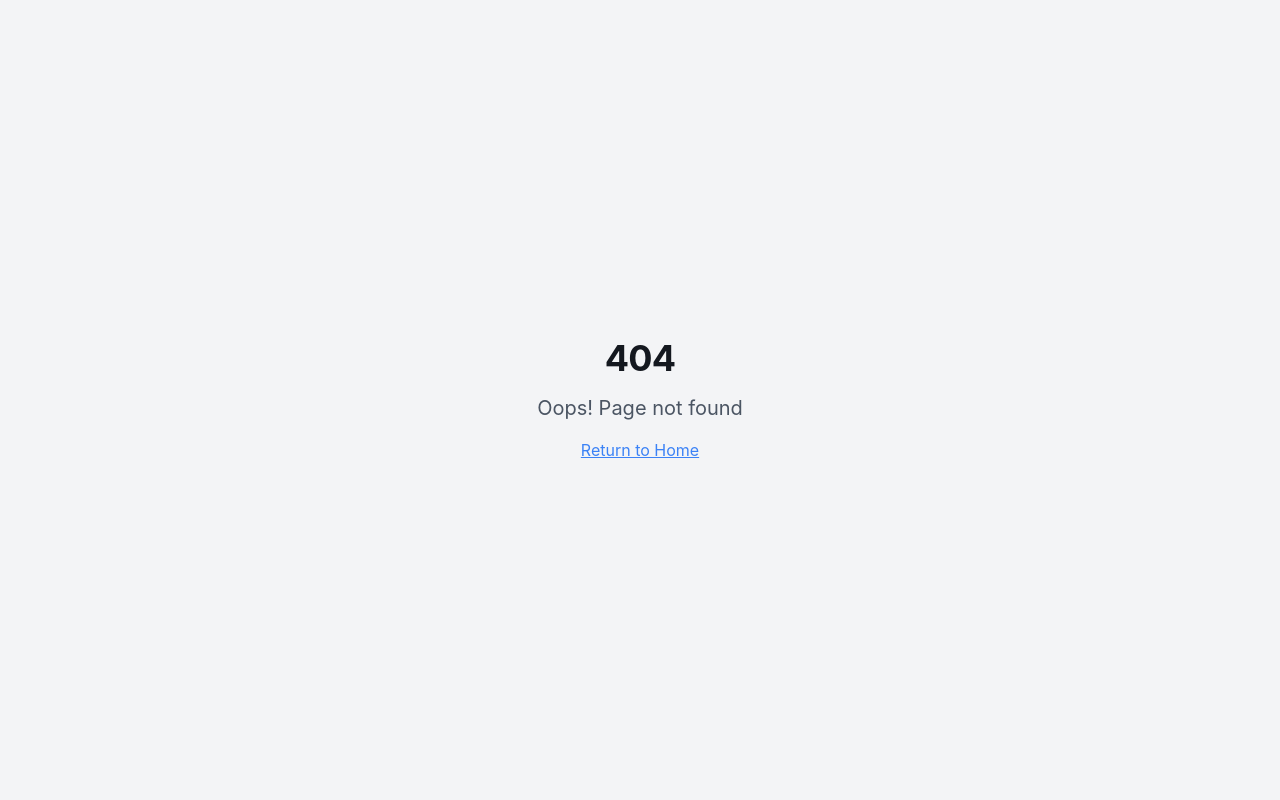
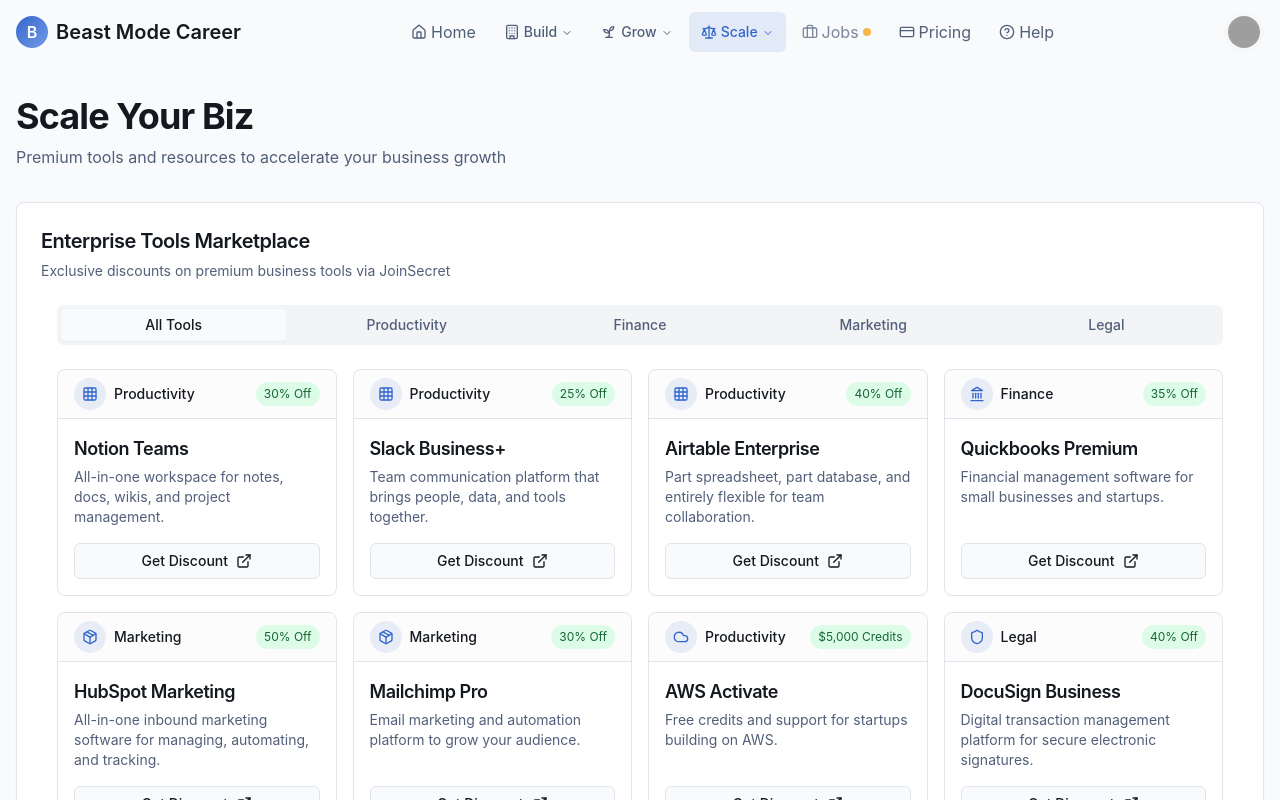
Before and after one commit to YGK13/v1-abandoned-career-beast-mode, a React (Vite) app: page /scale-your-biz in a window 1280 px wide. Before the commit this address had no page. Built offline with nearby package versions, Linux system fonts and the light colour scheme; grey boxes are pictures that could not be loaded.

Commit message:
Refactor: Rename and move business features
Rename "Build a Business" to "Start Your Biz" and move the Enterprise Tools Marketplace to a new "Scale Your Biz" page.

```diff
--- a/src/App.tsx
+++ b/src/App.tsx
@@ -24,6 +24,7 @@ import MonetizeExpertise from "./pages/MonetizeExpertise";
 import MonetizePlatformDetails from "./pages/MonetizePlatformDetails";
 import PromoteYourself from "./pages/PromoteYourself";
 import LinkedIn from "./pages/LinkedIn";
+import ScaleYourBiz from "./pages/ScaleYourBiz"; // Add this line
 
 const queryClient = new QueryClient();
 
@@ -50,6 +51,7 @@ const App = () => (
               <Route path="/coaching" element={<Coaching />} />
               <Route path="/coaching/one-on-one" element={<CoachingOneOnOne />} />
               <Route path="/lifedesign" element={<LifeDesign />} />
+              <Route path="/scale-your-biz" element={<ScaleYourBiz />} /> {/* Add this line */}
               <Route path="/help" element={<Help />} />
               <Route path="/pricing" element={<Pricing />} />
               <Route path="/checkout" element={<Checkout />} />
--- a/src/components/Navbar.tsx
+++ b/src/components/Navbar.tsx
@@ -1,4 +1,3 @@
-
 import React, { useState, useEffect } from "react";
 import { useLocation } from "react-router-dom";
 import {
@@ -58,7 +57,7 @@ const Navbar: React.FC = () => {
       children: [
         { path: "/career-docs", label: "Career Docs", icon: FileText },
         { path: "/linkedin", label: "LinkedIn", icon: Linkedin },
-        { path: "/build-business", label: "Build Your Business", icon: Factory },
+        { path: "/build-business", label: "Start Your Biz", icon: Factory },
         { path: "/manage-everything", label: "Manage Everything", icon: Users }
       ]
     },
@@ -85,7 +84,8 @@ const Navbar: React.FC = () => {
       label: "Scale",
       icon: Scale,
       children: [
-        { path: "/lifedesign", label: "Life Design", icon: Target }
+        { path: "/lifedesign", label: "Life Design", icon: Target },
+        { path: "/scale-your-biz", label: "Scale Your Biz", icon: Factory }
       ]
     },
     {
--- a/src/pages/BuildBusiness.tsx
+++ b/src/pages/BuildBusiness.tsx
@@ -1,4 +1,3 @@
-
 import React from "react";
 import Layout from "@/components/Layout";
 import DashboardCard from "@/components/DashboardCard";
@@ -188,7 +187,7 @@ const BuildBusiness = () => {
   return (
     <Layout>
       <div className="container mx-auto px-4 py-8">
-        <h1 className="text-4xl font-bold mb-2">Build Your Business</h1>
+        <h1 className="text-4xl font-bold mb-2">Start Your Biz</h1>
         <p className="text-muted-foreground mb-8">
           Essential resources to establish and grow your business
         </p>
@@ -297,56 +296,6 @@ const BuildBusiness = () => {
             </div>
           </DashboardCard>
         </div>
-
-        <div className="mb-12">
-          <DashboardCard
-            title="Enterprise Tools Marketplace"
-            subtitle="Exclusive discounts on premium business tools via JoinSecret"
-          >
-            <div className="p-4">
-              <Tabs defaultValue="all" className="w-full">
-                <TabsList className="w-full sm:w-auto mb-6 grid grid-cols-2 sm:grid-cols-5 gap-2">
-                  {categories.map(category => (
-                    <TabsTrigger key={category.id} value={category.id} className="whitespace-nowrap">
-                      {category.name}
-                    </TabsTrigger>
-                  ))}
-                </TabsList>
-
-                {categories.map(category => (
-                  <TabsContent key={category.id} value={category.id} className="mt-0">
-                    <div className="grid grid-cols-1 md:grid-cols-2 lg:grid-cols-4 gap-4">
-                      {filterTools(category.id).map((tool, index) => (
-                        <EnterpriseToolCard
-                          key={index}
-                          title={tool.title}
-                          description={tool.description}
-                          icon={tool.icon}
-                          category={tool.category}
-                          discount={tool.discount}
-                          url={tool.url}
-                        />
-                      ))}
-                    </div>
-                  </TabsContent>
-                ))}
-              </Tabs>
-
-              <div className="mt-6 p-4 border border-dashed rounded-lg bg-muted/10 text-center">
-                <p className="mb-4 text-muted-foreground">
-                  All deals are powered by JoinSecret. New offers are added regularly.
-                </p>
-                <Button
-                  variant="outline"
-                  onClick={() => window.open('https://joinsecret.com/', '_blank')}
-                >
-                  View All Deals on JoinSecret
-                  <ExternalLink className="w-4 h-4 ml-2" />
-                </Button>
-              </div>
-            </div>
-          </DashboardCard>
-        </div>
       </div>
     </Layout>
   );
--- /dev/null
+++ b/src/pages/ScaleYourBiz.tsx
@@ -0,0 +1,203 @@
+import React from "react";
+import Layout from "@/components/Layout";
+import { Tabs, TabsList, TabsTrigger, TabsContent } from "@/components/ui/tabs";
+import { Cloud, Grid3X3, Landmark, Package, Shield } from "lucide-react";
+import DashboardCard from "@/components/DashboardCard";
+import { Button } from "@/components/ui/button";
+import { ExternalLink } from "lucide-react";
+
+const ScaleYourBiz = () => {
+  const categories = [
+    { id: "all", name: "All Tools" },
+    { id: "productivity", name: "Productivity" },
+    { id: "finance", name: "Finance" },
+    { id: "marketing", name: "Marketing" },
+    { id: "legal", name: "Legal" }
+  ];
+
+  const enterpriseTools = [
+    {
+      title: "Notion Teams",
+      description: "All-in-one workspace for notes, docs, wikis, and project management.",
+      icon: Grid3X3,
+      category: "Productivity",
+      discount: "30% Off",
+      url: "https://joinsecret.com/offers/notion"
+    },
+    {
+      title: "Slack Business+",
+      description: "Team communication platform that brings people, data, and tools together.",
+      icon: Grid3X3,
+      category: "Productivity",
+      discount: "25% Off",
+      url: "https://joinsecret.com/offers/slack"
+    },
+    {
+      title: "Airtable Enterprise",
+      description: "Part spreadsheet, part database, and entirely flexible for team collaboration.",
+      icon: Grid3X3,
+      category: "Productivity",
+      discount: "40% Off",
+      url: "https://joinsecret.com/offers/airtable"
+    },
+    {
+      title: "Quickbooks Premium",
+      description: "Financial management software for small businesses and startups.",
+      icon: Landmark,
+      category: "Finance",
+      discount: "35% Off",
+      url: "https://joinsecret.com/offers/quickbooks"
+    },
+    {
+      title: "HubSpot Marketing",
+      description: "All-in-one inbound marketing software for managing, automating, and tracking.",
+      icon: Package,
+      category: "Marketing",
+      discount: "50% Off",
+      url: "https://joinsecret.com/offers/hubspot"
+    },
+    {
+      title: "Mailchimp Pro",
+      description: "Email marketing and automation platform to grow your audience.",
+      icon: Package,
+      category: "Marketing",
+      discount: "30% Off",
+      url: "https://joinsecret.com/offers/mailchimp"
+    },
+    {
+      title: "AWS Activate",
+      description: "Free credits and support for startups building on AWS.",
+      icon: Cloud,
+      category: "Productivity",
+      discount: "$5,000 Credits",
+      url: "https://joinsecret.com/offers/aws"
+    },
+    {
+      title: "DocuSign Business",
+      description: "Digital transaction management platform for secure electronic signatures.",
+      icon: Shield,
+      category: "Legal",
+      discount: "40% Off",
+      url: "https://joinsecret.com/offers/docusign"
+    }
+  ];
+
+  const filterTools = (category: string) => {
+    if (category === "all") {
+      return enterpriseTools;
+    }
+    return enterpriseTools.filter(tool =>
+      tool.category.toLowerCase() === category.toLowerCase()
+    );
+  };
+
+  return (
+    <Layout>
+      <div className="container mx-auto px-4 py-8">
+        <h1 className="text-4xl font-bold mb-2">Scale Your Biz</h1>
+        <p className="text-muted-foreground mb-8">
+          Premium tools and resources to accelerate your business growth
+        </p>
+
+        <DashboardCard
+          title="Enterprise Tools Marketplace"
+          subtitle="Exclusive discounts on premium business tools via JoinSecret"
+        >
+          <div className="p-4">
+            <Tabs defaultValue="all" className="w-full">
+              <TabsList className="w-full sm:w-auto mb-6 grid grid-cols-2 sm:grid-cols-5 gap-2">
+                {categories.map(category => (
+                  <TabsTrigger key={category.id} value={category.id} className="whitespace-nowrap">
+                    {category.name}
+                  </TabsTrigger>
+                ))}
+              </TabsList>
+
+              {categories.map(category => (
+                <TabsContent key={category.id} value={category.id} className="mt-0">
+                  <div className="grid grid-cols-1 md:grid-cols-2 lg:grid-cols-4 gap-4">
+                    {filterTools(category.id).map((tool, index) => (
+                      <EnterpriseToolCard
+                        key={index}
+                        title={tool.title}
+                        description={tool.description}
+                        icon={tool.icon}
+                        category={tool.category}
+                        discount={tool.discount}
+                        url={tool.url}
+                      />
+                    ))}
+                  </div>
+                </TabsContent>
+              ))}
+            </Tabs>
+
+            <div className="mt-6 p-4 border border-dashed rounded-lg bg-muted/10 text-center">
+              <p className="mb-4 text-muted-foreground">
+                All deals are powered by JoinSecret. New offers are added regularly.
+              </p>
+              <Button
+                variant="outline"
+                onClick={() => window.open('https://joinsecret.com/', '_blank')}
+              >
+                View All Deals on JoinSecret
+                <ExternalLink className="w-4 h-4 ml-2" />
+              </Button>
+            </div>
+          </div>
+        </DashboardCard>
+      </div>
+    </Layout>
+  );
+};
+
+function EnterpriseToolCard({
+  title,
+  description,
+  icon: Icon,
+  category,
+  discount,
+  url
+}: {
+  title: string;
+  description: string;
+  icon: React.ElementType;
+  category: string;
+  discount: string;
+  url: string;
+}) {
+  return (
+    <div className="flex flex-col h-full border rounded-lg hover:border-primary/50 transition-all overflow-hidden">
+      <div className="flex items-center justify-between bg-muted/30 px-4 py-2 border-b">
+        <div className="flex items-center gap-2">
+          <div className="bg-primary/10 p-2 rounded-full">
+            <Icon className="w-4 h-4 text-primary" />
+          </div>
+          <span className="text-sm font-medium">{category}</span>
+        </div>
+        <div className="bg-green-100 dark:bg-green-900/30 text-green-800 dark:text-green-300 text-xs px-2 py-1 rounded-full">
+          {discount}
+        </div>
+      </div>
+
+      <div className="p-4 flex-1">
+        <h3 className="font-semibold text-lg mb-1">{title}</h3>
+        <p className="text-muted-foreground text-sm line-clamp-3">{description}</p>
+      </div>
+
+      <div className="p-4 pt-0 mt-auto">
+        <Button
+          variant="outline"
+          size="sm"
+          className="w-full gap-1"
+          onClick={() => window.open(url, '_blank')}
+        >
+          Get Discount
+          <ExternalLink className="w-3 h-3 ml-1" />
+        </Button>
+      </div>
+    </div>
+  );
+}
+
+export default ScaleYourBiz;
```
